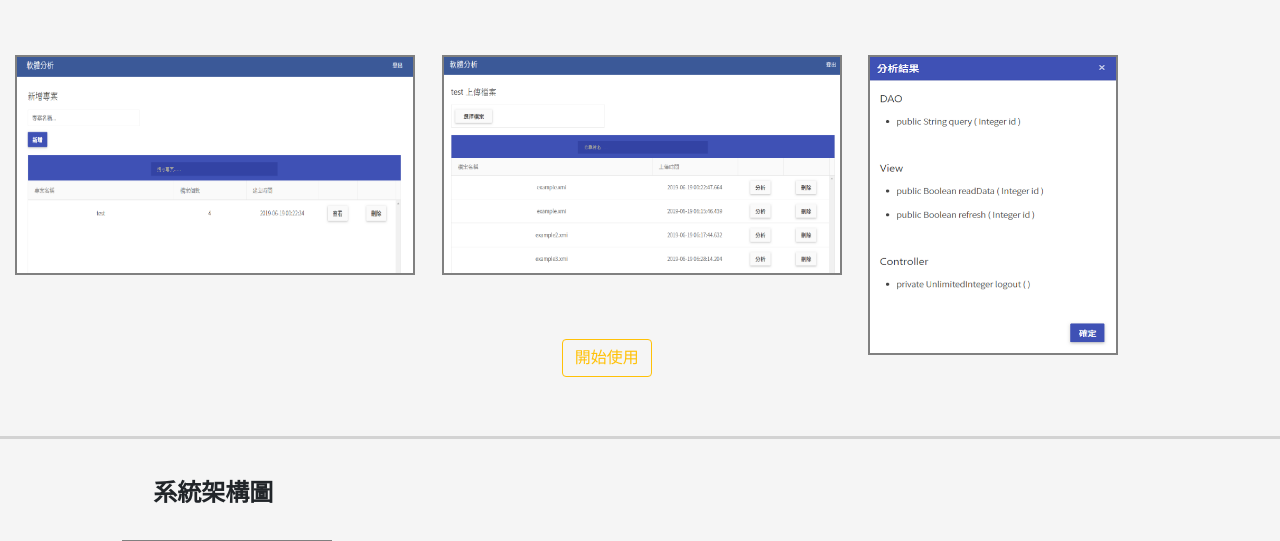
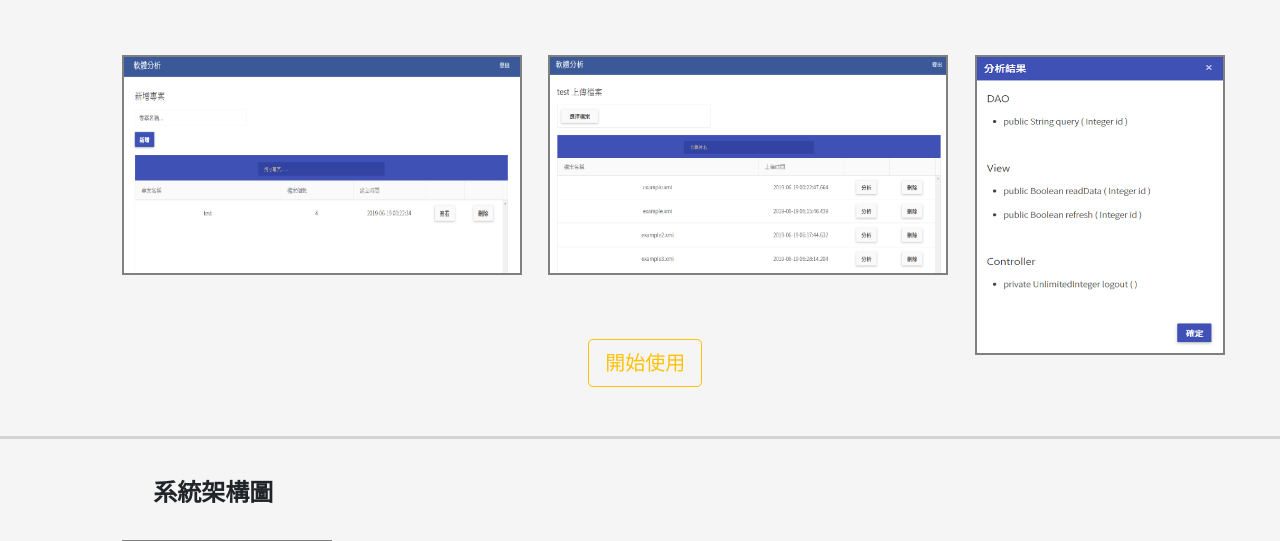
Before and after one commit to karta1307845/SoftwareMeasure, a PHP site: page / in a window 1280 px wide. Shown: the part 128-669 px from the top of the page. Run offline with PHP 8.4, Linux system fonts and the light colour scheme.

Commit message:
開始使用button

```diff
--- a/index.php
+++ b/index.php
@@ -62,14 +62,15 @@ session_start();
         <!-- section1 -->
         <div class="container-fluid" id="theme">
             <div class="row">
+                <div class="col-md-1"></div>
                 <div class="col-md-4">
                     <br><br><p><img class="dialog" src="img/新增專案.png" style="width:400px; height:220px; margin-top:7px; border:2px grey solid;"></p>
                 </div>
                 <div class="col-md-4">
                     <br><br><p><img class="dialog" src="img/2.png" style="width:400px; height:220px; margin-top:7px; border:2px grey solid;"></p>
-                    <br><br>&nbsp;&nbsp;&nbsp;&nbsp;&nbsp;&nbsp;&nbsp;&nbsp;&nbsp;&nbsp;&nbsp;&nbsp;&nbsp;&nbsp;&nbsp;&nbsp;&nbsp;&nbsp;&nbsp;&nbsp;&nbsp;&nbsp;&nbsp;&nbsp;&nbsp;&nbsp;&nbsp;&nbsp;&nbsp;&nbsp;<button type="button" class="btn btn-outline-warning" onclick="myFunction()">開始使用</button>
+                    <br><br>&nbsp;&nbsp;&nbsp;&nbsp;&nbsp;&nbsp;&nbsp;&nbsp;&nbsp;&nbsp;<button type="button" class="btn btn-outline-warning btn-lg" onclick="myFunction()">開始使用</button>
                 </div>
-                <div class="col-md-4">
+                <div class="col-md-3">
                     <br><br><p><img class="dialog" src="img/3.png" style="width:250px; height:300px; margin-top:7px; border:2px grey solid;"></p>
                 </div>
             </div>
```
